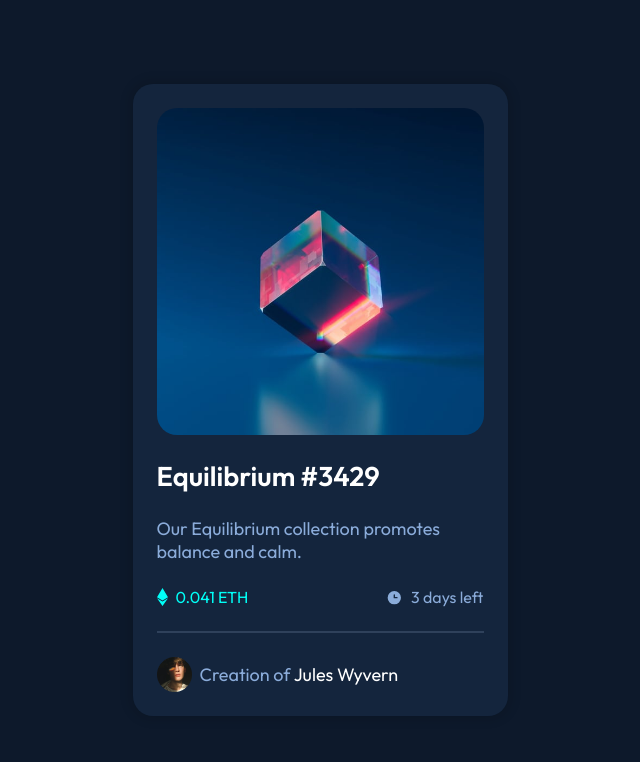
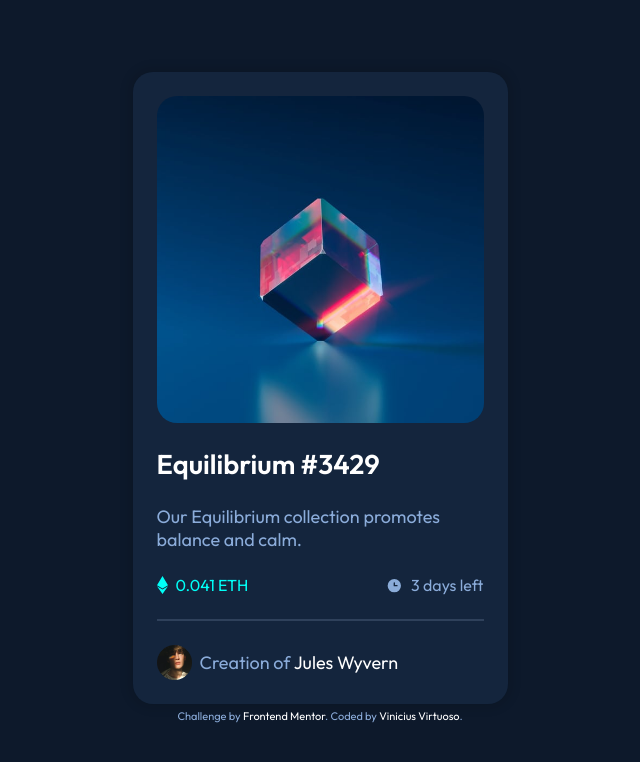
Before and after one commit to vinicius-virtuoso/nft-preview-card-component, a plain HTML site: page index.html in a window 1280 px wide. Shown: the whole page, without its empty margins (320-960 px from the left). Drawn offline with Linux system fonts and the light colour scheme.

Commit message:
ajustes finais

```diff
--- a/css/style.scss
+++ b/css/style.scss
@@ -35,6 +35,7 @@ main {
   height: 100vh;
   padding: 2%;
   display: flex;
+  flex-direction: column;
   align-items: center;
   justify-content: center;
   background: $Very-dark-blue-main-BG;
@@ -125,6 +126,18 @@ p {
     color: $Cyan-normal;
   }
 }
+.attribution {
+  font-size: 11px;
+  text-align: center;
+  padding: 0.3rem;
+  color: $Soft-blue;
+}
+.attribution a {
+  color: $White;
+}
+.attribution a:hover {
+  color: $Cyan-normal;
+}
 
 @media screen and (max-width: 780px) {
   h1 {
--- a/index.html
+++ b/index.html
@@ -13,11 +13,6 @@
   <link href="https://fonts.googleapis.com/css2?family=Outfit:wght@300;400;600&display=swap" rel="stylesheet">
 
   <link rel="stylesheet" href="css/style.css">
-  <!-- Feel free to remove these styles or customise in your own stylesheet 👍 -->
-  <!-- <style>
-    .attribution { font-size: 11px; text-align: center; }
-    .attribution a { color: hsl(228, 45%, 44%); }
-  </style> -->
 </head>
 <body>
   <main>
@@ -39,21 +34,10 @@
       </div>
 
     </div>
+    <div class="attribution">
+    Challenge by <a href="https://www.frontendmentor.io?ref=challenge" target="_blank">Frontend Mentor</a>.
+    Coded by <a href="#">Vinicius Virtuoso</a>.
+  </div>
   </main>
-
-
-
-
-
-
-
-
-
-
-
-  <!-- <div class="attribution">
-    Challenge by <a href="https://www.frontendmentor.io?ref=challenge" target="_blank">Frontend Mentor</a>.
-    Coded by <a href="#">Your Name Here</a>.
-  </div> -->
 </body>
 </html>
```
Also changed, not shown: css/style.css, 1 other file.
